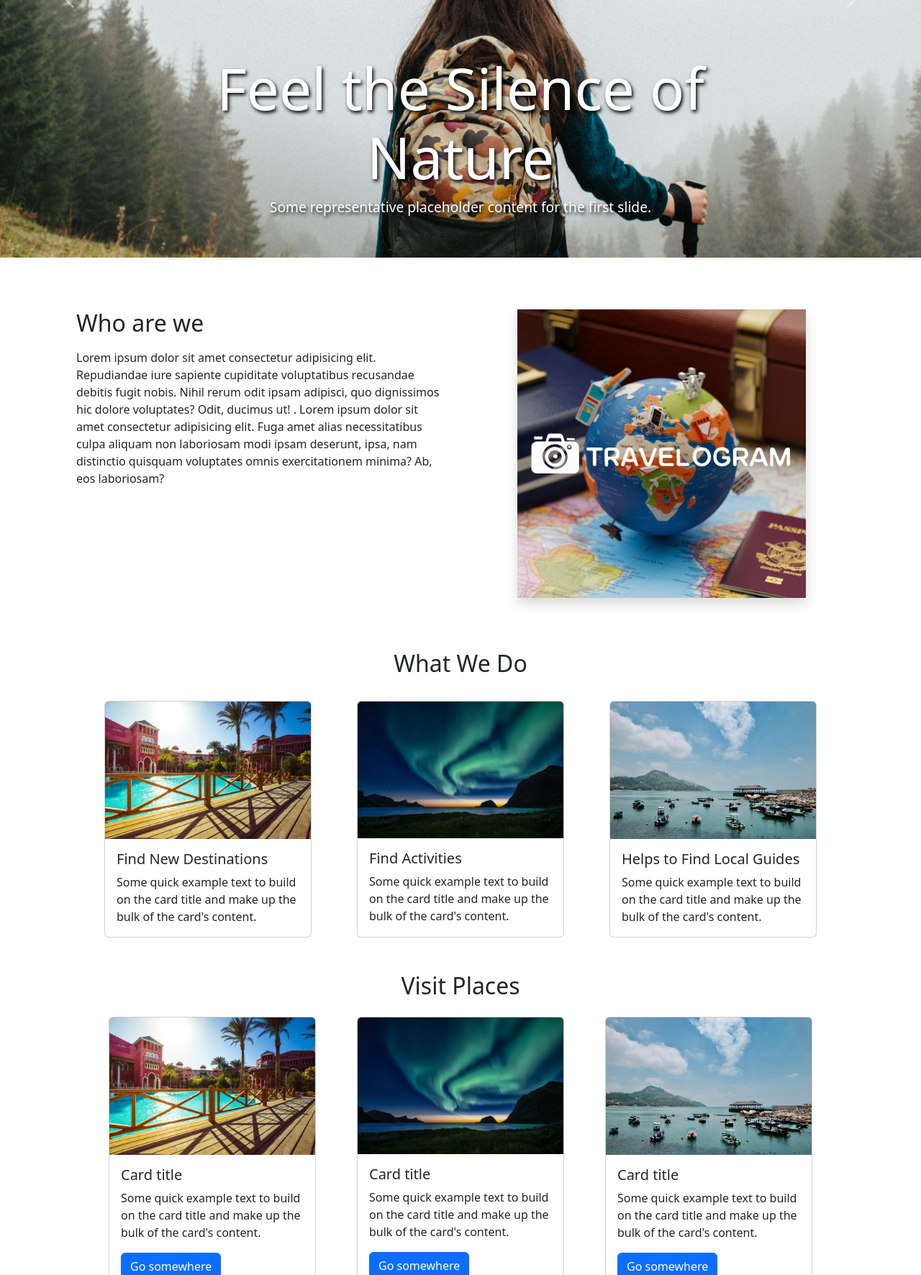
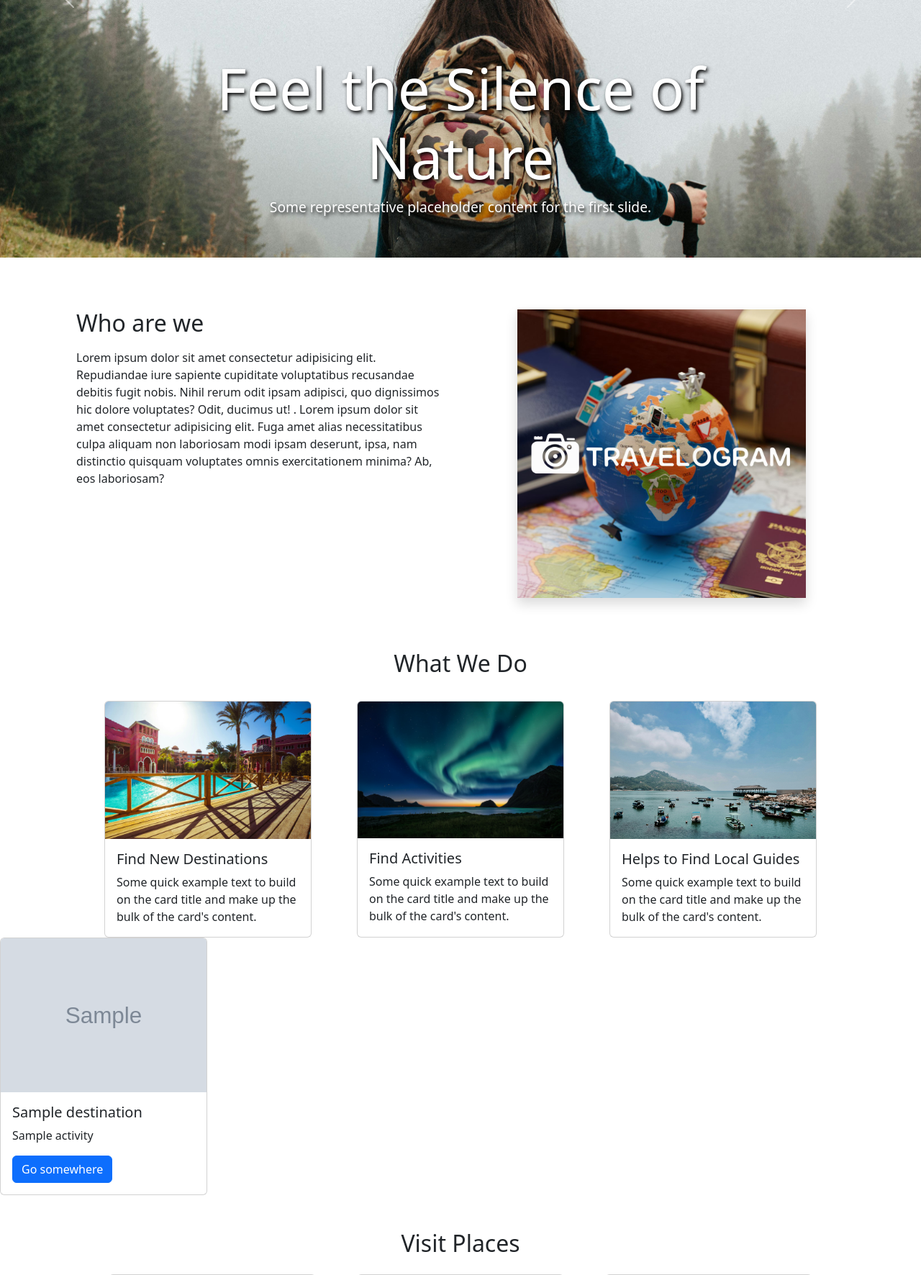
Before and after one commit to 4TechSadiq/Travellogram, a Django app: template templates/index.html in a window 1280 px wide. Shown: the part 456-2228 px from the top of the page at 72% size. Run offline with Django 5.2, Linux system fonts and the light colour scheme; the template is opened without the code that fills it: most values are stand-ins (such as "Sample title", 1, 10 or a date in 2020); grey boxes marked "Sample" are stand-in pictures.

Commit message:
updating index

```diff
--- a/templates/index.html
+++ b/templates/index.html
@@ -144,6 +144,20 @@
         </div>
     </div>
 
+    {% if data %}
+      {% for destination in data %}
+      <div class="card" style="width: 18rem;">
+        <img src="{{destination.picture}}" class="card-img-top" alt="...">
+        <div class="card-body">
+          <h5 class="card-title">{{destination.place_name}}</h5>
+          <p class="card-text">{{destination.activity}}</p>
+          <a href="% url 'detail' destination.id %" class="btn btn-primary">Go somewhere</a>
+        </div>
+    </div>
+
+      {% endfor %}
+
+    {% endif %}
     <div class="row mt-5">
         <div class="container">
             <div class="container">
@@ -158,7 +172,7 @@
                           <p class="card-text">Some quick example text to build on the card title and make up the bulk of the card's content.</p>
                           <a href="#" class="btn btn-primary">Go somewhere</a>
                         </div>
-                      </div>
+                    </div>
                       <div class="card" style="width: 18rem;">
                         <img src="{% static 'images/who.jpg' %}" class="card-img-top" alt="...">
                         <div class="card-body">
--- a/travelapp/views.py
+++ b/travelapp/views.py
@@ -48,7 +48,7 @@ def index(request):
     print(data)
 
 
-    return render(request,"index.html")
+    return render(request,"index.html",context={"data":data})
 
 def my_view(request):
     # Reading data from Firebase Realtime Database
```
